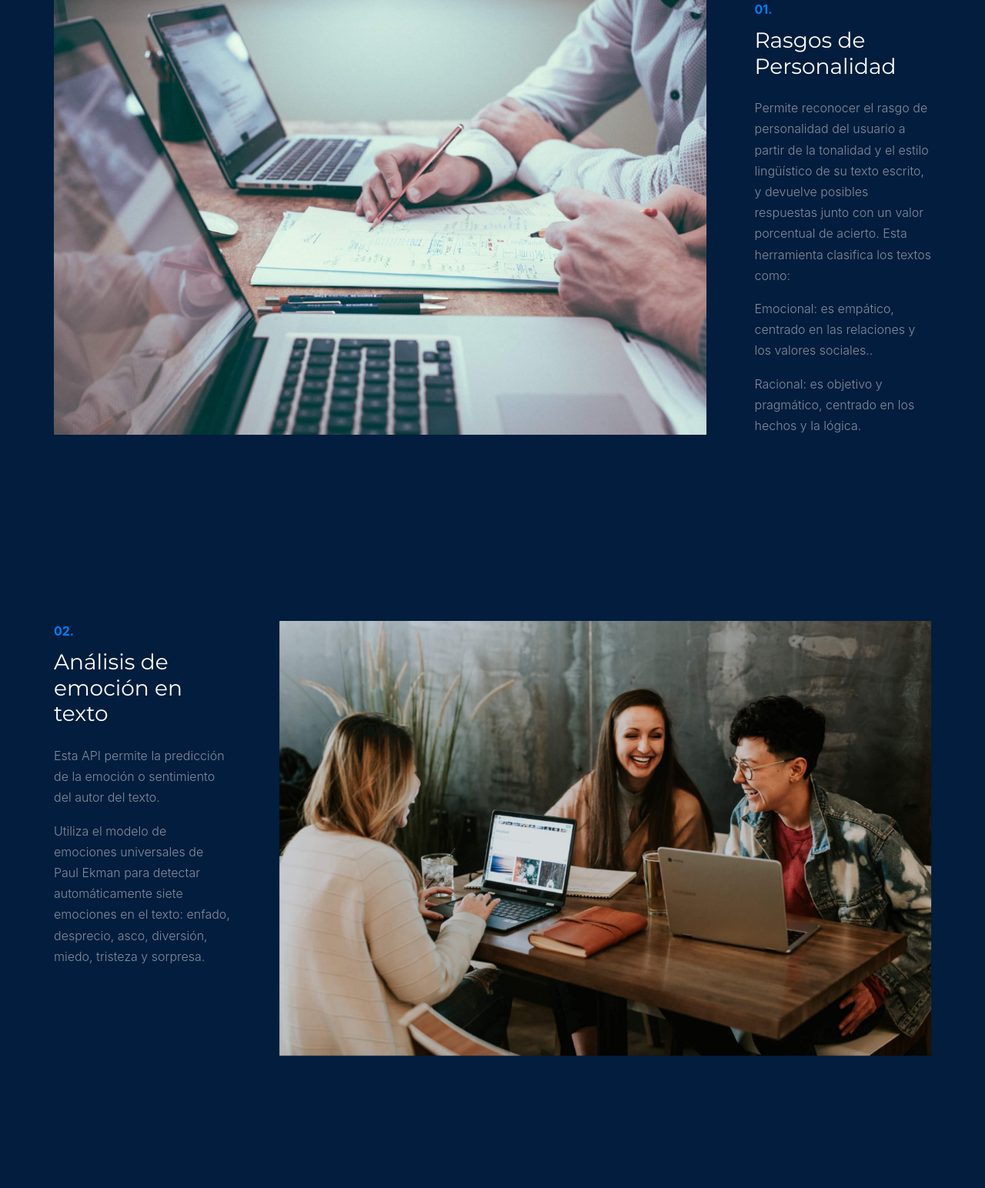
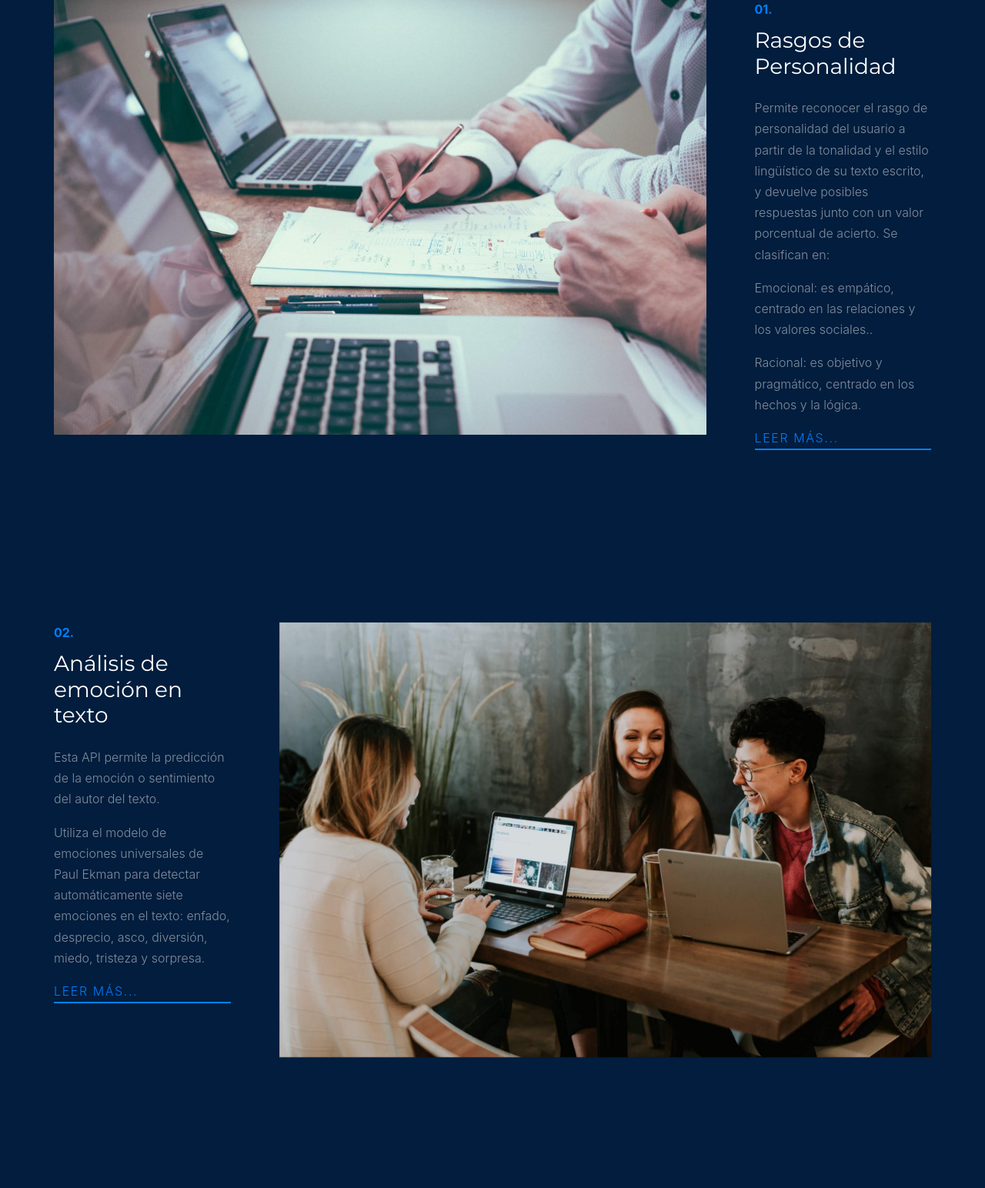
Before and after one commit to Scoowy/django-do-deploy, a Django app: page / in a window 1280 px wide. Shown: the part 3606-5150 px from the top of the page at 77% size. Run offline with Django 4.2, Linux system fonts and the light colour scheme; parts of the project's set-up code (start-up, migrations or seed data) failed here and were passed over; some libraries are stand-ins or nearby versions; some web fonts are replaced.

Commit message:
Add link to landing page

```diff
--- a/fuzzysystem/landingpage/templates/landingpage/index.html
+++ b/fuzzysystem/landingpage/templates/landingpage/index.html
@@ -44,6 +44,7 @@
           <p>
             Se define un cuestionario para que los estudiantes respondan
             anónimamente desde la subjetividad.
+            <div class="more"><a href="https://forms.office.com/r/n3r0gQ4mkH" target="_blank">Enlace a la encuesta:</a></div>
           </p>
         </div>
       </div>
@@ -259,8 +260,8 @@
           <p class="opacity-5">
             Permite reconocer el rasgo de personalidad del usuario a partir de
             la tonalidad y el estilo lingüístico de su texto escrito, y devuelve
-            posibles respuestas junto con un valor porcentual de acierto. Esta
-            herramienta clasifica los textos como:
+            posibles respuestas junto con un valor porcentual de acierto. Se
+            clasifican en:
           </p>
           <p class="opacity-5">
             Emocional: es empático, centrado en las relaciones y los valores
@@ -270,6 +271,7 @@
             Racional: es objetivo y pragmático, centrado en los hechos y la
             lógica.
           </p>
+          <div class="more" style="font-size: 16px"><a href="https://www.symanto.com/nlp-tools/nlp-api/consumer-personality-traits/" target="_blank">Leer más...</a></div>
         </div>
       </div>
     </div>
@@ -296,6 +298,7 @@
             Utiliza el modelo de emociones universales de Paul Ekman para
             detectar automáticamente siete emociones en el texto: enfado,
             desprecio, asco, diversión, miedo, tristeza y sorpresa.
+            <div class="more" style="font-size: 16px"><a href="https://help.symanto.com/knowledge/what-are-ekman-emotions" target="_blank">Leer más...</a></div>
           </p>
         </div>
       </div>
```
